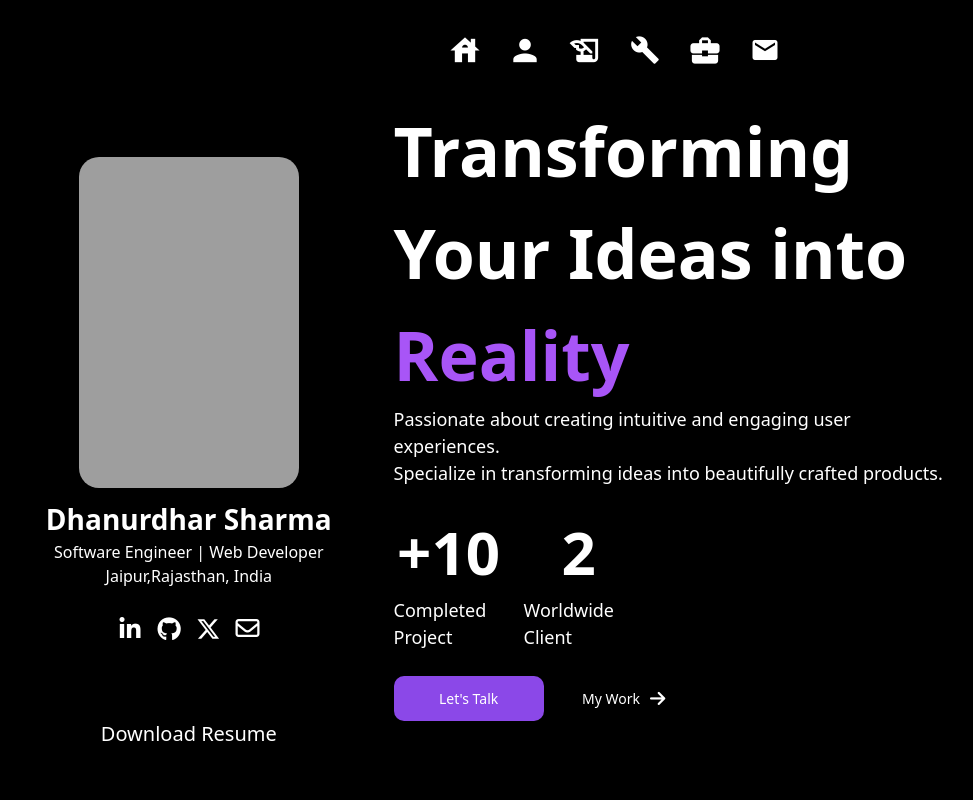
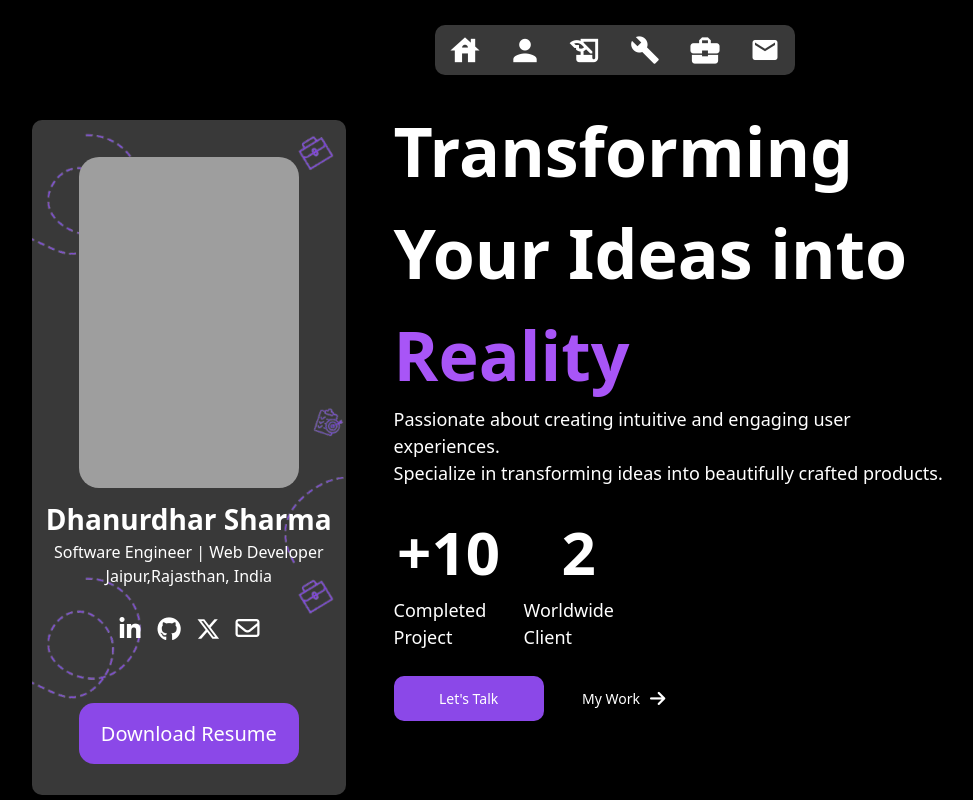
Before and after one commit to Dhanurdhar-Sharma/Portfolio, a plain HTML site: page index.html in a window 1280 px wide. Shown: the whole page, without its empty margins (96-1069 px from the left). Drawn offline with nearby package versions, Linux system fonts and the light colour scheme; the site is published under a folder, as on GitHub Pages, so addresses that start at the root find nothing.

Commit message:
Update index.html

```diff
--- a/index.html
+++ b/index.html
@@ -7,7 +7,7 @@
     <script src="https://kit.fontawesome.com/57f27d3c4e.js" crossorigin="anonymous"></script>
     <link rel="stylesheet" href="https://fonts.googleapis.com/icon?family=Material+Icons">
     <script src="https://cdn.tailwindcss.com"></script>
-    <link rel="stylesheet" href="/css/style_1.css">
+    <link rel="stylesheet" href="css/style_1.css">
     <title>Dhanurdhar</title>
 </head>
 <body class="h-auto lg:h-screen w-[100%] overflow-y-scroll lg:overflow-y-hidden">
```
